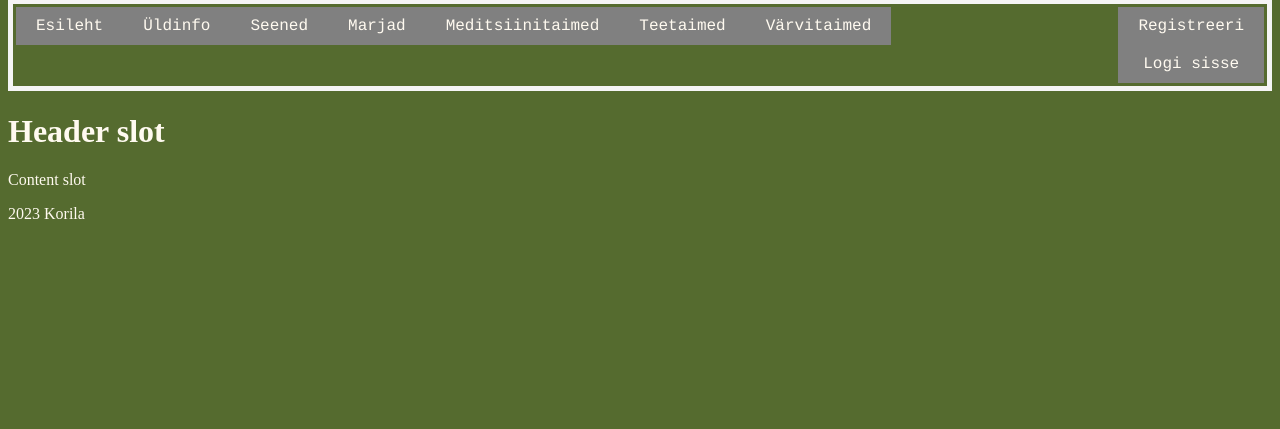
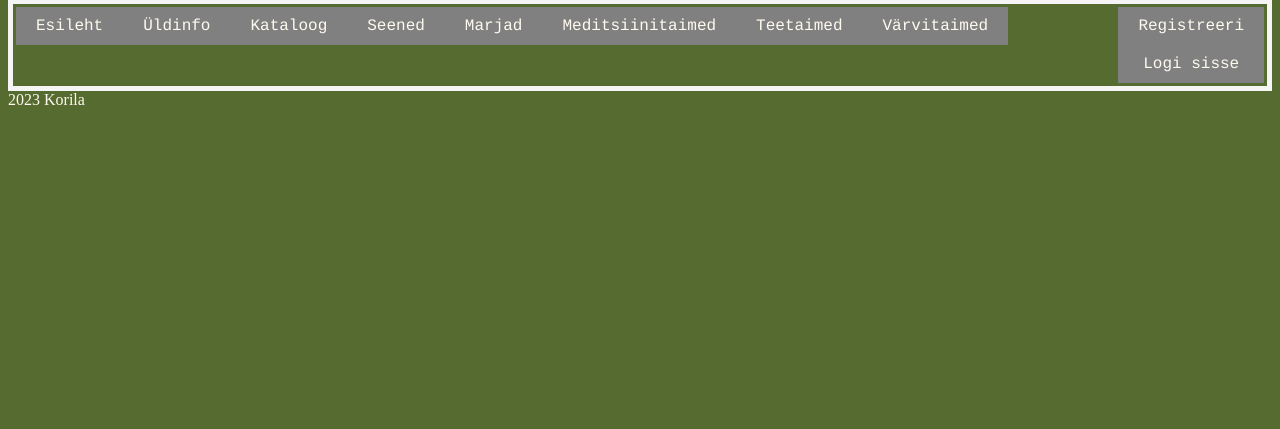
Before and after one commit to ReedikSober/Korila, a Django app: page /uldinfo/ in a window 1280 px wide. Shown: the part 108-537 px from the top of the page. Run offline with Django 4.2, Linux system fonts and the light colour scheme.

Commit message:
List all the plants on page: kataloog

```diff
--- a/korila/urls.py
+++ b/korila/urls.py
@@ -29,6 +29,7 @@ urlpatterns = [
     path('teetaimed/', views.teetaimed, name='teetaimed'),
     path('varvitaimed/', views.varvitaimed, name='varvitaimed'),
     path('signup/', views.signup, name='signup'),
+    path('kataloog/', views.plant_list, name='plant_list'),
     # path('contact/', views.contact, name='contact'),
 
 ]
--- a/website/templates/base.html
+++ b/website/templates/base.html
@@ -15,6 +15,7 @@
         <ul class="menu">
             <li class="linav"><a class="linava" href="/">Esileht</a></li>
             <li class="linav"><a class="linava" href="/uldinfo">Üldinfo</a></li>
+            <li class="linav"><a class="linava" href="/kataloog">Kataloog</a></li>
             <li class="linav"><a class="linava" href="/seened">Seened</a></li>
             <li class="linav"><a class="linava" href="/marjad">Marjad</a></li>
             <li class="linav"><a class="linava" href="/meditsiinitaimed">Meditsiinitaimed</a></li>
--- a/website/templates/content_files/uldinfo.html
+++ /dev/null
@@ -1,10 +0,0 @@
-{% extends "base.html" %}
-
-{% block title %}
-    Title slot
-{% endblock %}
-
-{% block content %}
-    <h1>Header slot</h1>
-    <p>Content slot</p>
-{% endblock %}
--- /dev/null
+++ b/website/templates/uldinfo.html
@@ -0,0 +1,6 @@
+{% extends "base.html" %}
+
+{% block title %}Üldinfo{% endblock %}
+
+{% block content %}
+{% endblock %}
--- a/website/views.py
+++ b/website/views.py
@@ -1,8 +1,8 @@
 from django.contrib.auth import authenticate, login
 from django.shortcuts import render, redirect
 from django.contrib.auth.forms import UserCreationForm
-
-from website.models import SignUpForm
+from django.contrib.auth.decorators import login_required
+from website.models import SignUpForm, Flora
 
 
 def esileht(request):
@@ -10,7 +10,7 @@ def esileht(request):
 
 
 def uldinfo(request):
-    return render(request, 'content_files/uldinfo.html')
+    return render(request, 'uldinfo.html')
 
 
 def seened(request):
@@ -46,3 +46,8 @@ def signup(request):
     else:
         form = SignUpForm()
     return render(request, 'registration/signup.html', {'form': form})
+
+
+def plant_list(request):
+    plants = Flora.objects.all()
+    return render(request, 'kataloog.html', {'plants': plants})
```
Also changed, not shown: website/templates/kataloog.html (added, +13 -0 lines).
